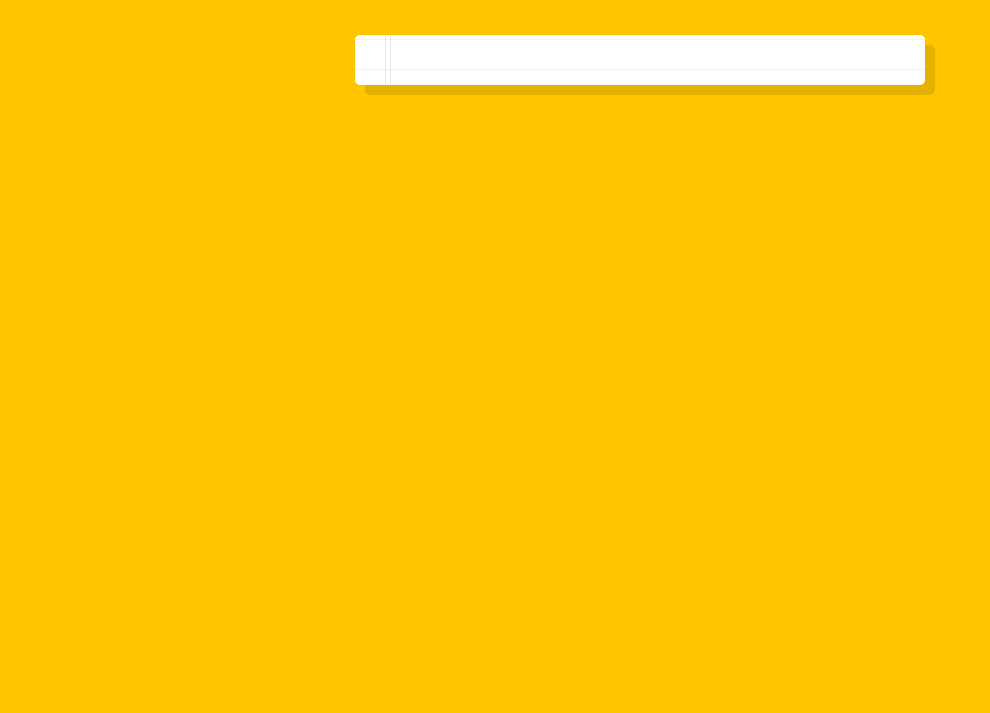
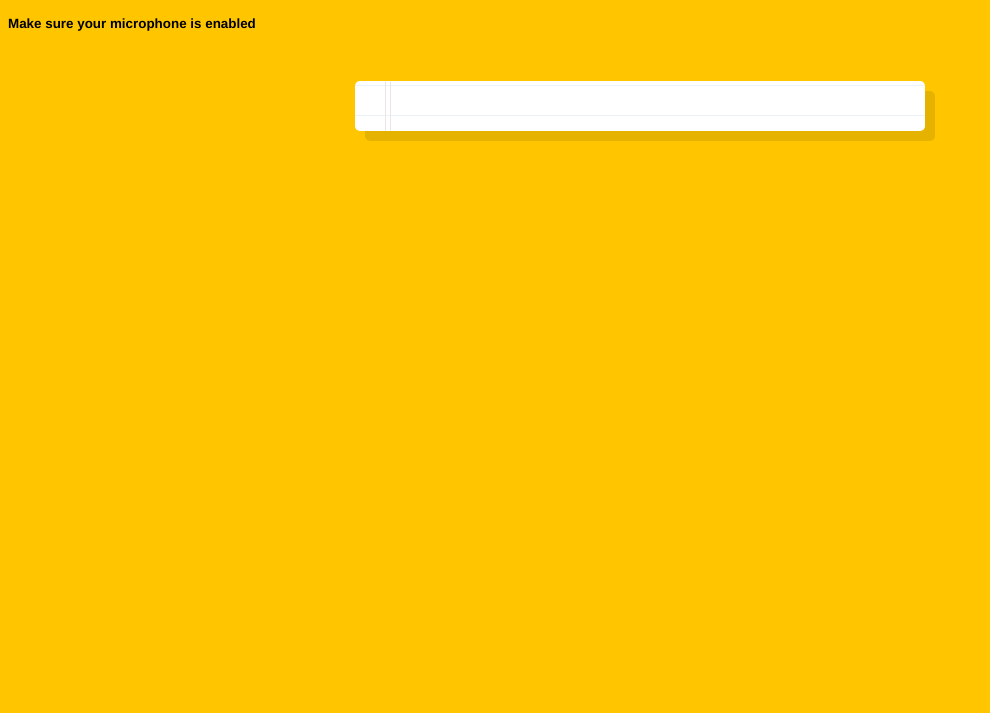
Before and after one commit to alecji/speech-to-text, a website: page index.html in a window 1280 px wide. Shown: the part 87-800 px from the top of the page, without its empty margins (0-990 px from the left). Drawn offline with Linux system fonts and the light colour scheme.

Commit message:
fixed header

```diff
--- a/index.html
+++ b/index.html
@@ -6,6 +6,7 @@
 </head>
 <body>
   <h1>Say Something...</h1>
+  <h6>Make sure your microphone is enabled</h6>
   <div class="words" contenteditable>
   </div>
 
```
